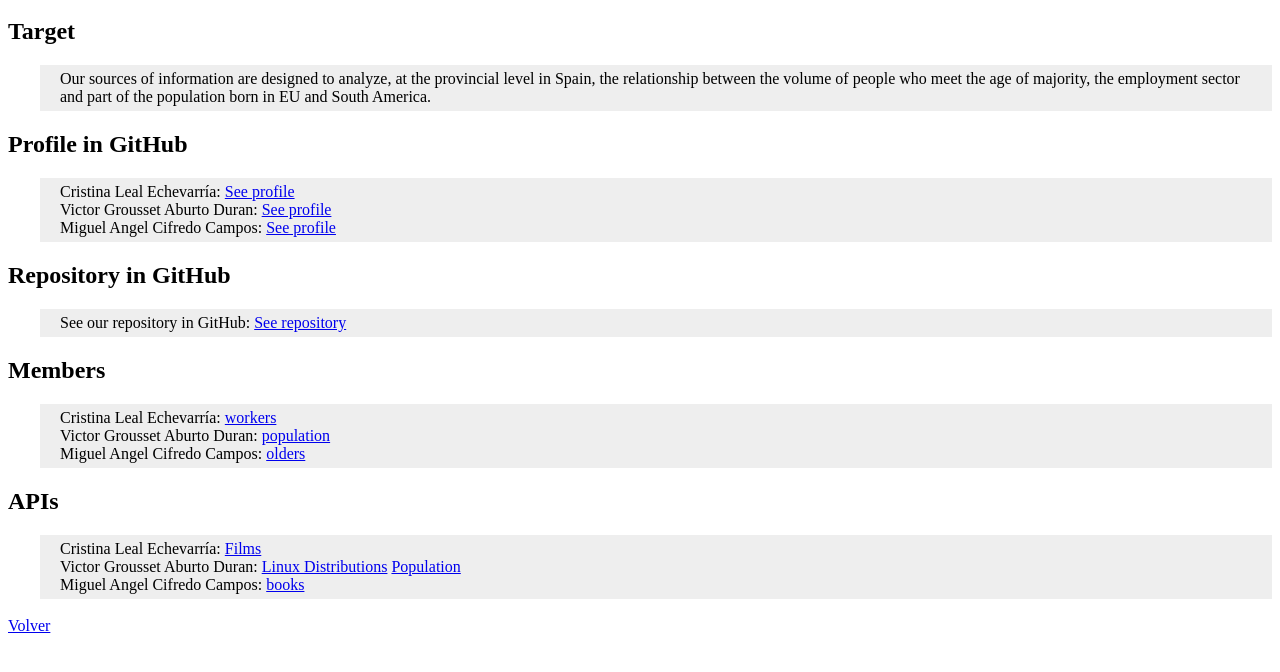
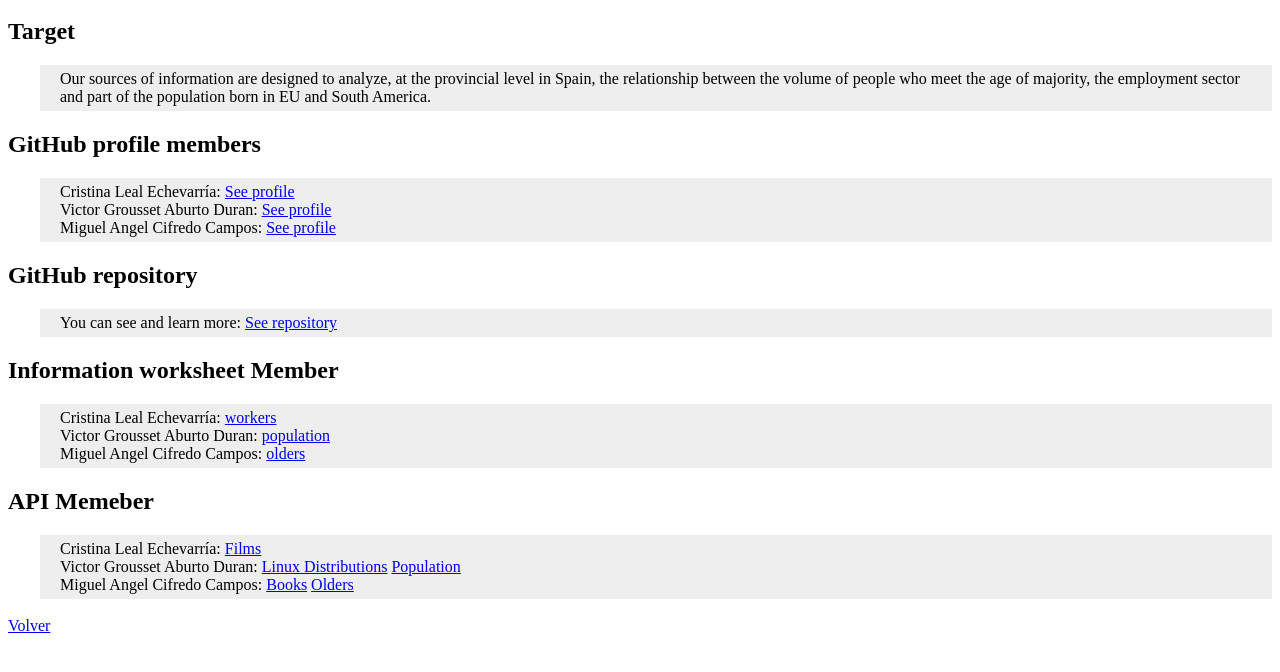
Before and after one commit to sos-2016-02/sos-2016-02, a website: page static/about/index.html in a window 1280 px wide. Shown: the part 48-720 px from the top of the page. Drawn offline with Linux system fonts and the light colour scheme.

Commit message:
updating about.html page for api v1

```diff
--- a/api_olders.js
+++ b/api_olders.js
@@ -7,4 +7,5 @@ var router     = express.Router();
 router.use(bodyParser.json());
 
 
+
 module.exports = router;
--- a/static/about/index.html
+++ b/static/about/index.html
@@ -18,30 +18,33 @@
     <div class="bloque">
       <p>Our sources of information are designed to analyze, at the provincial level in Spain, the relationship between the volume of people who meet the age of majority, the employment sector and part of the population born in EU and South America.</p>
     </div>
-    <h2>Profile in GitHub</h2>
+    <h2>GitHub profile members</h2>
     <div class="bloque">
       <p>Cristina Leal Echevarría: <a href="https://github.com/Crileaech">See profile</a></p>
       <p>Victor Grousset Aburto Duran: <a href="https://github.com/tuxayo">See profile</a></p>
       <p>Miguel Angel Cifredo Campos: <a href="https://github.com/MiguelAngelCifredo">See profile</a></p>
     </div>
-    <h2>Repository in GitHub</h2>
+    <h2>GitHub repository</h2>
     <div class="bloque">
-      <p>See our repository in GitHub: <a href="https://github.com/sos-2016-02">See repository</a></p>
+      <p>You can see and learn more: <a href="https://github.com/sos-2016-02">See repository</a></p>
     </div>
-    <h2>Members</h2>
+    <h2>Information worksheet Member</h2>
     <div class="bloque">
       <p>Cristina Leal Echevarría: <a href='/about/workers'>workers</a></p>
       <p>Victor Grousset Aburto Duran: <a href='/about/population'>population</a></p>
       <p>Miguel Angel Cifredo Campos: <a href='/about//olders'>olders</a></p>
     </div>
-    <h2>APIs</h2>
+    <h2>API Memeber</h2>
     <div class="bloque">
       <p>Cristina Leal Echevarría: <a href='/api/sandbox/films'>Films</a></p>
       <p>Victor Grousset Aburto Duran:
         <a href='/api/sandbox/linux-distributions'>Linux Distributions</a>
         <a href='/api/v1/population'>Population</a>
       </p>
-      <p>Miguel Angel Cifredo Campos: <a href='/api/sandbox/books'>books</a></p>
+      <p>Miguel Angel Cifredo Campos:
+        <a href='/api/sandbox/books'>Books</a>
+        <a href='/api/v1/olders'>Olders</a>
+      </p>
     </div>
     <br/>
     <a href="javascript:history.back()">Volver</a>
```
